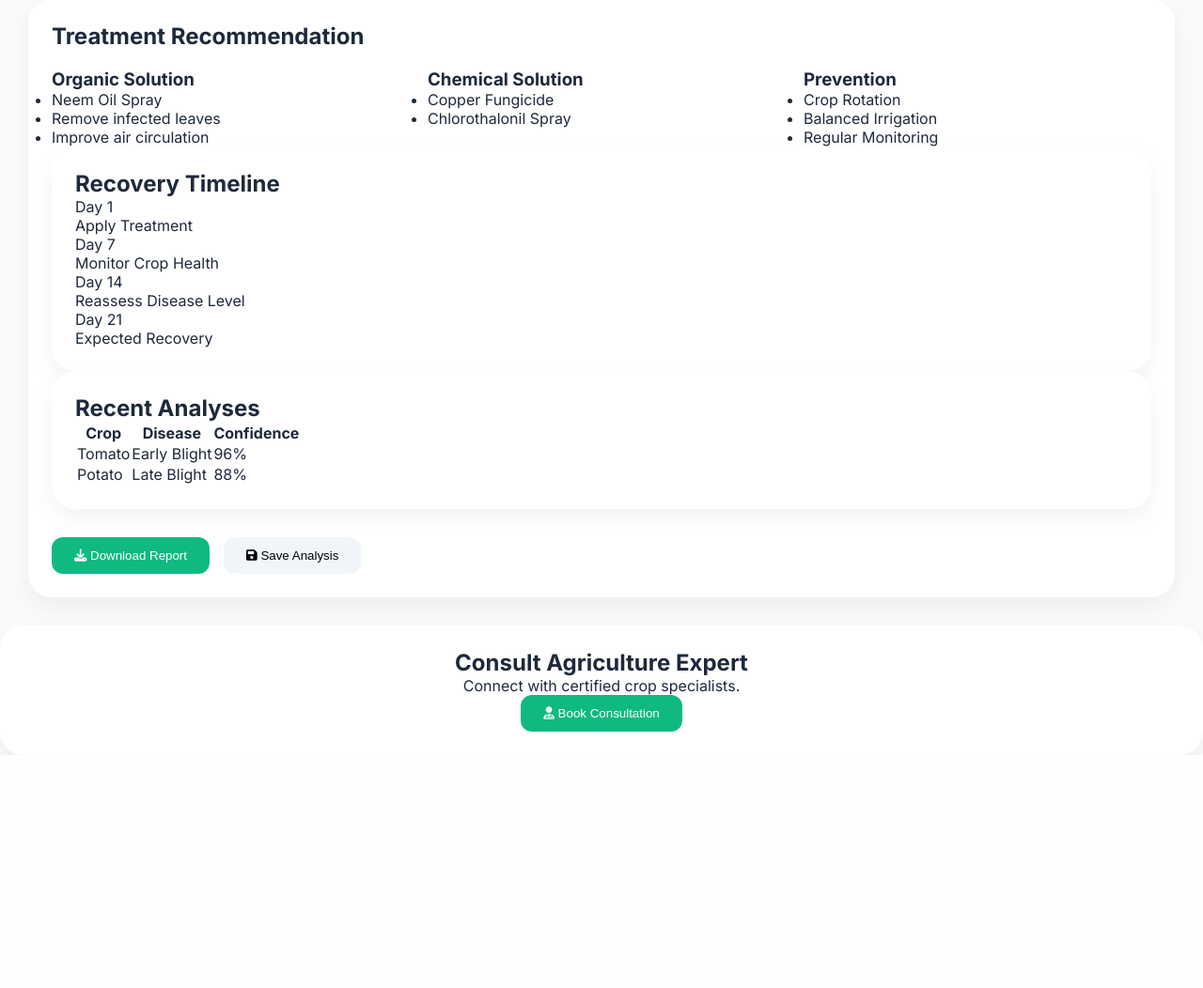
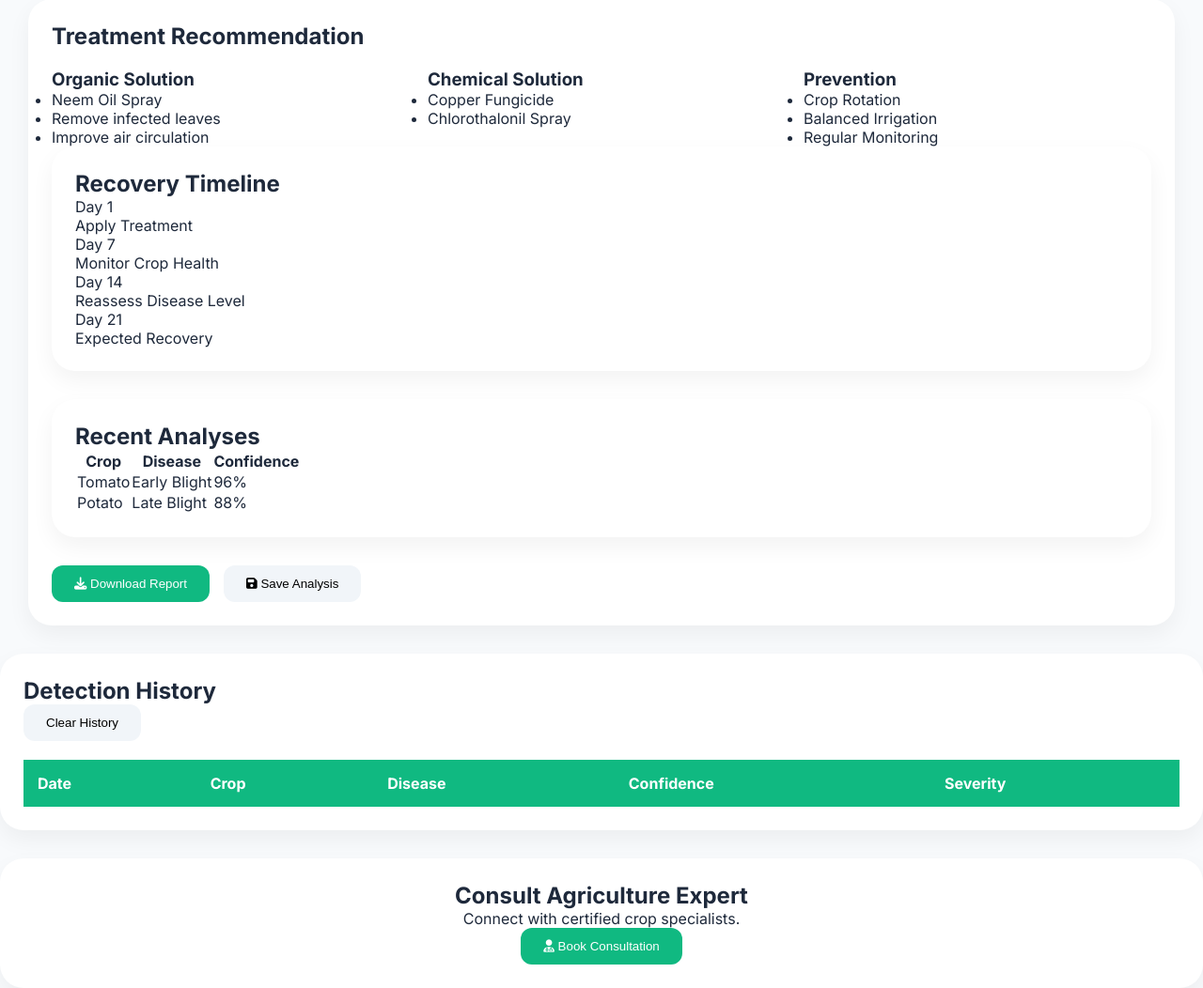
Before and after one commit to riyajayswar/smart_crop-_disease_detection_system, a Flask app: page /detect in a window 1280 px wide. Shown: the part 2337-3389 px from the top of the page at 94% size. Before the commit the page ends 3141 px from the top, so only its background shows below. Run offline with Flask 3, Linux system fonts and the light colour scheme; lists and menus that the app fills with data are empty.

Commit message:
Adding report analysis download feature

```diff
--- a/webapp/app.py
+++ b/webapp/app.py
@@ -1,3 +1,9 @@
+from reportlab.platypus import SimpleDocTemplate, Paragraph, Spacer
+from reportlab.lib.styles import getSampleStyleSheet
+from flask import send_file
+import io
+from datetime import datetime
+
 from flask import Flask, render_template, request, jsonify
 
 app = Flask(__name__)
@@ -30,9 +36,90 @@
 
         "confidence": 88.7,
 
-        "severity": "High"
+        "severity": "Moderate",
 
     })
 
+@app.route("/download-report")
+def download_report():
+
+    buffer = io.BytesIO()
+
+    pdf = SimpleDocTemplate(buffer)
+
+    styles = getSampleStyleSheet()
+
+    content = [
+
+        Paragraph(
+            "AgriVision AI Disease Report",
+            styles['Title']
+        ),
+
+        Spacer(1,20),
+
+        Paragraph(
+            f"Generated: {datetime.now()}",
+            styles['Normal']
+        ),
+
+        Spacer(1,20),
+
+        Paragraph(
+            "Crop: Tomato",
+            styles['Heading2']
+        ),
+
+        Paragraph(
+            "Disease: Early Blight",
+            styles['Heading2']
+        ),
+
+        Paragraph(
+            "Confidence: 96.4%",
+            styles['Heading2']
+        ),
+
+        Paragraph(
+            "Severity: High",
+            styles['Heading2']
+        ),
+
+        Spacer(1,20),
+
+        Paragraph(
+            "Recommended Treatment",
+            styles['Heading1']
+        ),
+
+        Paragraph(
+            """
+            Apply Copper Fungicide.
+            Remove infected leaves.
+            Improve airflow around crops.
+            """,
+            styles['BodyText']
+        )
+
+    ]
+
+    pdf.build(content)
+
+    buffer.seek(0)
+
+    return send_file(
+
+        buffer,
+
+        as_attachment=True,
+
+        download_name=
+        "AgriVision_Report.pdf",
+
+        mimetype=
+        "application/pdf"
+
+    )
+
 if __name__ == "__main__":
     app.run(debug=True)
--- a/webapp/static/css/detection.css
+++ b/webapp/static/css/detection.css
@@ -552,3 +552,41 @@
 
     transition:2s ease;
 }
+/* Detection History */
+
+.history-card{
+
+    margin-top:30px;
+}
+
+.history-table{
+
+    width:100%;
+
+    border-collapse:collapse;
+
+    margin-top:20px;
+}
+
+.history-table th{
+
+    background:#10b981;
+
+    color:white;
+
+    padding:15px;
+
+    text-align:left;
+}
+
+.history-table td{
+
+    padding:15px;
+
+    border-bottom:1px solid #e5e7eb;
+}
+
+.history-table tr:hover{
+
+    background:#f8fafc;
+}
--- a/webapp/static/js/detection.js
+++ b/webapp/static/js/detection.js
@@ -165,6 +165,46 @@
     document.getElementById("severity").innerText =
     data.severity;
 
+    const historyBody =
+    document.getElementById("historyBody");
+
+    const today =
+    new Date().toLocaleString();
+
+    const record = {
+
+        date: today,
+
+        crop: data.crop,
+
+        disease: data.disease,
+
+        confidence: data.confidence,
+
+        severity: data.severity
+
+    };
+
+    let history =
+
+    JSON.parse(
+        localStorage.getItem(
+            "detectionHistory"
+        )
+    ) || [];
+
+    history.unshift(record);
+
+    localStorage.setItem(
+
+        "detectionHistory",
+
+        JSON.stringify(history)
+
+    );
+
+    renderHistory();
+
     const assessmentFill =
     document.getElementById(
         "assessmentFill"
@@ -235,4 +275,59 @@
 
     }
 
+    const reportBtn =
+    document.getElementById(
+        "downloadReportBtn"
+    );
+
+    reportBtn.addEventListener(
+        "click",
+        () => {
+
+            window.location.href =
+            "/download-report";
+
+        }
+    );
+function renderHistory(){
+
+    const historyBody =
+    document.getElementById(
+        "historyBody"
+    );
+
+    let history =
+
+    JSON.parse(
+        localStorage.getItem(
+            "detectionHistory"
+        )
+    ) || [];
+
+    historyBody.innerHTML = "";
+
+    history.forEach(record => {
+
+        historyBody.innerHTML += `
+
+        <tr>
+
+            <td>${record.date}</td>
+
+            <td>${record.crop}</td>
+
+            <td>${record.disease}</td>
+
+            <td>${record.confidence}%</td>
+
+            <td>${record.severity}</td>
+
+        </tr>
+
+        `;
+
+    });
+
+}
+renderHistory();
 });
--- a/webapp/templates/detection.html
+++ b/webapp/templates/detection.html
@@ -480,7 +480,9 @@
 
     <div class="action-buttons">
 
-        <button class="primary-btn">
+        <button
+            id="downloadReportBtn"
+            class="primary-btn">
 
             <i class="fa-solid fa-download"></i>
 
@@ -497,6 +499,46 @@
         </button>
 
     </div>
+
+</div>
+
+<!-- Detection History -->
+
+<div class="card history-card">
+
+    <h2>
+        Detection History
+    </h2>
+
+    <button
+        id="clearHistoryBtn"
+        class="secondary-btn">
+
+        Clear History
+
+    </button>
+
+    <table class="history-table">
+
+        <thead>
+
+            <tr>
+
+                <th>Date</th>
+                <th>Crop</th>
+                <th>Disease</th>
+                <th>Confidence</th>
+                <th>Severity</th>
+
+            </tr>
+
+        </thead>
+
+        <tbody id="historyBody">
+
+        </tbody>
+
+    </table>
 
 </div>
 
```
